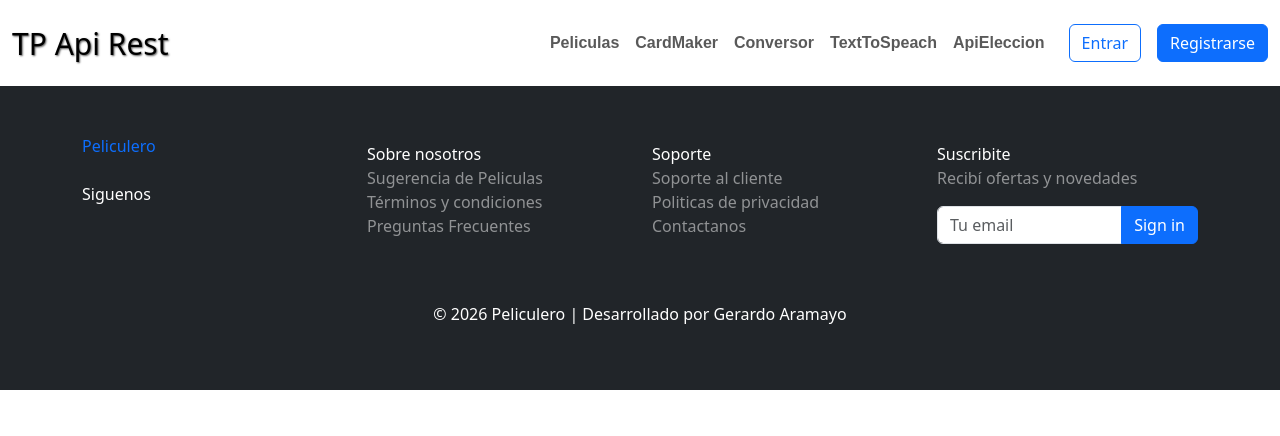
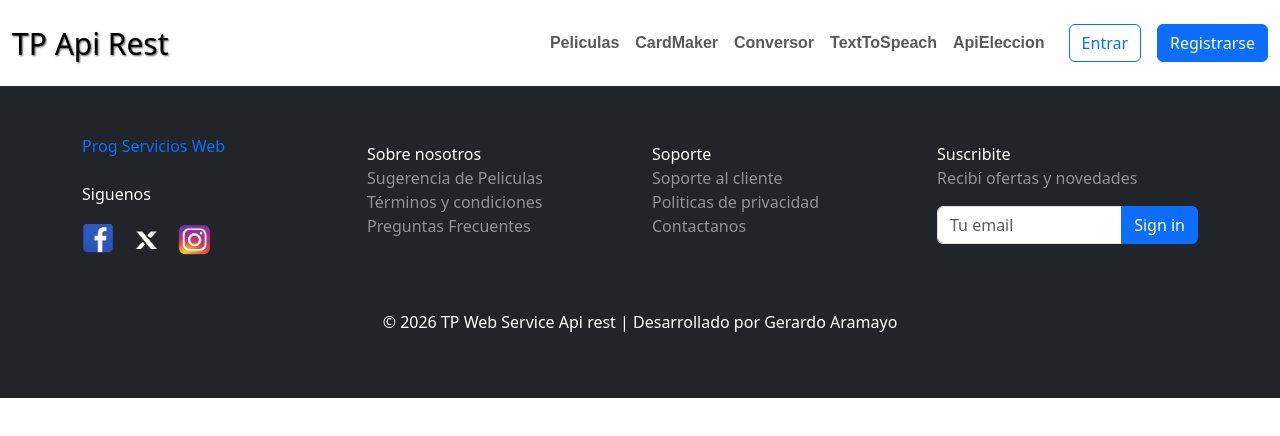
Before and after one commit to GerardoXL/TP_Web_Service, an Angular app: page / in a window 1280 px wide. Shown: the top 436 px of the page. Built offline with nearby package versions, Linux system fonts and the light colour scheme.

Commit message:
se agrego los sprites de imagenes en el footer

```diff
--- a/src/app/components/footer/footer.component.css
+++ b/src/app/components/footer/footer.component.css
@@ -0,0 +1,24 @@
+.sprite-icon{
+	margin-top: 10px;
+	width: 32px;
+	height: 32px;
+	background-image: url('/sprite-logos.png');
+	background-size: 204px auto;
+	background-repeat: no-repeat;
+	display: inline-block;
+	transition: transform 0.3s ease;
+
+}
+.icon-fb{
+	background-position: 9% 10%;
+}
+.icon-tw{
+	background-position: 89% 55%;
+}
+.icon-ig{
+	background-position: 62% 9%;
+}
+.sprite-icon:hover{
+	transform: scale(1.2);
+
+}
--- a/src/app/components/footer/footer.component.html
+++ b/src/app/components/footer/footer.component.html
@@ -3,7 +3,7 @@
 			<div class="row">
 				<div class="col col-md-6 col-lg-3">
 					<a href="/" class="container-logo d-flex gap-3" style="text-decoration: none;">
-						<span>Peliculero</span>
+						<span>Prog Servicios Web</span>
 					</a>
 					<div class="mt-4">
 						<span>Siguenos </span>
@@ -23,9 +23,6 @@
 				<div class="col col-md-6 col-lg-3 mt-2">
 					<span>Sobre nosotros</span>
 					<ul class="list-unstyled">
-						<!-- <li>
-							<a class="text-decoration-none text-white-50" href="#">Nuestra Historia</a>
-						</li> -->
 						<li>
 							<a class="text-decoration-none text-white-50" href="#">Sugerencia de Peliculas</a>
 						</li>
@@ -63,7 +60,7 @@
 			</div>
 			<div class="col text-center mt-5">
 				<p class="copyright">
-					&copy; 2026 Peliculero | Desarrollado por Gerardo Aramayo
+					&copy; 2026 TP Web Service Api rest | Desarrollado por Gerardo Aramayo
 				</p>
 			</div>
 		</div>
```
Also changed, not shown: public/sprite-logos.png (added).
